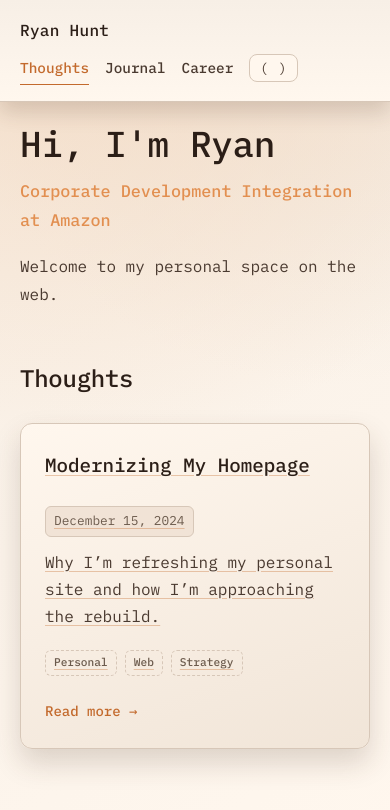
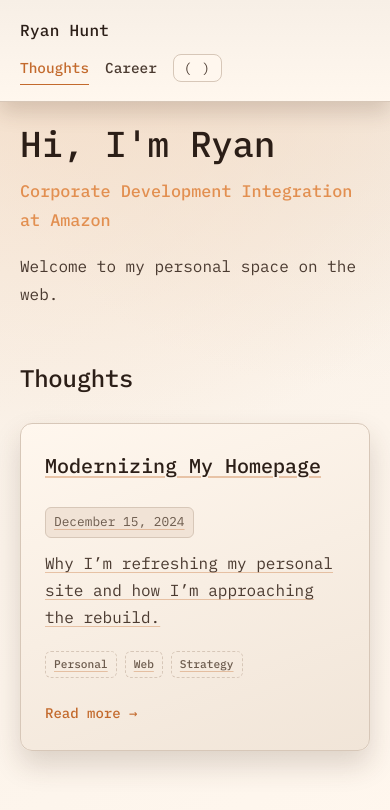
Before and after one commit to theryanhunt/homepage, a React (Vite) app: page / in a window 390 px wide. Shown: the top 810 px of the page. Built offline with nearby package versions, Linux system fonts and the light colour scheme.

Commit message:
Remove Journal and document Thoughts

```diff
--- a/src/App.jsx
+++ b/src/App.jsx
@@ -3,7 +3,6 @@ import { BrowserRouter as Router, Routes, Route } from 'react-router-dom'
 import Navigation from './components/Navigation'
 import Home from './pages/Home'
 import Career from './pages/Career'
-import Journal from './pages/Journal'
 import BlogPost from './pages/BlogPost'
 import NotFound from './pages/NotFound'
 
@@ -42,8 +41,6 @@ function App() {
           <Routes>
             <Route path="/" element={<Home />} />
             <Route path="/career" element={<Career />} />
-            <Route path="/journal" element={<Journal />} />
-            <Route path="/journal/:id" element={<BlogPost />} />
             <Route path="/thoughts/:id" element={<BlogPost />} />
             <Route path="*" element={<NotFound />} />
           </Routes>
--- a/src/components/Navigation.jsx
+++ b/src/components/Navigation.jsx
@@ -4,7 +4,6 @@ import './Navigation.css'
 export default function Navigation({ theme, onToggleTheme }) {
   const location = useLocation()
   const isThoughts = location.pathname === '/' || location.pathname.startsWith('/thoughts/')
-  const isJournal = location.pathname === '/journal' || location.pathname.startsWith('/journal/')
   const nextTheme = theme === 'dark' ? 'light' : 'dark'
 
   return (
@@ -20,13 +19,6 @@ export default function Navigation({ theme, onToggleTheme }) {
             end
           >
             Thoughts
-          </NavLink>
-          <NavLink
-            to="/journal"
-            className={`nav-link ${isJournal ? 'active' : ''}`}
-            end
-          >
-            Journal
           </NavLink>
           <NavLink
             to="/career"
--- a/src/pages/BlogPost.jsx
+++ b/src/pages/BlogPost.jsx
@@ -20,9 +20,8 @@ export default function BlogPost() {
   const { id } = useParams()
   const location = useLocation()
   const post = getPostById(id)
-  const isJournalPath = location.pathname.startsWith('/journal/')
-  const backTarget = isJournalPath ? '/journal' : '/'
-  const backLabel = isJournalPath ? 'Journal' : 'Thoughts'
+  const backTarget = '/'
+  const backLabel = 'Thoughts'
 
   if (!post) {
     return (
--- a/src/pages/Journal.css
+++ /dev/null
@@ -1,140 +0,0 @@
-.journal {
-  padding-top: 3rem;
-  padding-bottom: 4rem;
-}
-
-.journal > h1 {
-  margin-bottom: 0.5rem;
-}
-
-.journal > .page-intro {
-  margin-bottom: 3rem;
-}
-
-.posts-list {
-  display: flex;
-  flex-direction: column;
-  gap: 1.5rem;
-}
-
-.post-card {
-  background: linear-gradient(160deg, var(--bg-secondary), var(--bg-tertiary));
-  border: 1px solid var(--border);
-  border-radius: 12px;
-  padding: 1.5rem;
-  transition: border-color 0.2s ease, background-color 0.2s ease;
-  box-shadow: 0 14px 28px var(--shadow);
-}
-
-.post-card:hover {
-  background: linear-gradient(160deg, var(--bg-tertiary), var(--bg-secondary));
-  border-color: var(--accent);
-}
-
-.post-link {
-  color: inherit;
-  display: block;
-}
-
-.post-link:hover {
-  color: inherit;
-}
-
-.post-header {
-  display: flex;
-  justify-content: space-between;
-  align-items: flex-start;
-  gap: 1rem;
-  margin-bottom: 0.75rem;
-}
-
-.post-header :is(h2, h3) {
-  margin: 0;
-  color: var(--text-primary);
-  font-family: 'IBM Plex Mono', 'SFMono-Regular', ui-monospace, SFMono-Regular, Menlo, Monaco, Consolas, 'Liberation Mono', 'Courier New', monospace;
-  font-size: 1.2rem;
-  transition: color 0.2s ease;
-}
-
-.post-card:hover .post-header :is(h2, h3) {
-  color: var(--accent-light);
-}
-
-.post-date {
-  color: var(--text-muted);
-  font-size: 0.8rem;
-  white-space: nowrap;
-  background: var(--accent-bg);
-  padding: 0.2rem 0.5rem;
-  border-radius: 6px;
-  border: 1px solid var(--border);
-}
-
-.post-excerpt {
-  font-size: 1rem;
-  margin-bottom: 1.25rem;
-  line-height: 1.7;
-}
-
-.post-tags {
-  display: flex;
-  flex-wrap: wrap;
-  gap: 0.5rem;
-  margin-bottom: 1.25rem;
-}
-
-.tag {
-  padding: 0.15rem 0.5rem;
-  background-color: transparent;
-  border-radius: 6px;
-  font-size: 0.7rem;
-  color: var(--text-muted);
-  font-weight: 500;
-  transition: color 0.2s ease, border-color 0.2s ease;
-  border: 1px dashed var(--border);
-}
-
-.post-card:hover .tag {
-  border-color: var(--accent);
-  color: var(--accent-light);
-}
-
-.read-more {
-  display: inline-flex;
-  align-items: center;
-  gap: 0.5rem;
-  color: var(--accent);
-  font-weight: 500;
-  font-size: 0.875rem;
-  transition: gap 0.2s ease, color 0.2s ease;
-  text-decoration: none;
-}
-
-.post-card:hover .read-more {
-  gap: 0.75rem;
-  color: var(--accent-light);
-}
-
-@media (max-width: 640px) {
-  .journal {
-    padding-top: 2.5rem;
-  }
-
-  .post-card {
-    padding: 1.5rem;
-    border-radius: 12px;
-  }
-
-  .post-header {
-    flex-direction: column;
-    align-items: flex-start;
-  }
-
-  .post-header h2 {
-    font-size: 1.25rem;
-  }
-
-  .post-date {
-    margin-top: 0.5rem;
-  }
-}
--- a/src/pages/Journal.jsx
+++ /dev/null
@@ -1,18 +0,0 @@
-import { getAllPosts } from '../data/blogPosts'
-import PostList from '../components/PostList'
-import './Journal.css'
-
-export default function Journal() {
-  const posts = getAllPosts()
-
-  return (
-    <div className="container journal">
-      <h1>Journal</h1>
-      <p className="page-intro">
-        Thoughts, insights, and updates on technology, career, and personal growth.
-      </p>
-
-      <PostList posts={posts} linkPrefix="/journal/" />
-    </div>
-  )
-}
```
Also changed, not shown: 1 other file (tests, documents, lock files or other folders).
